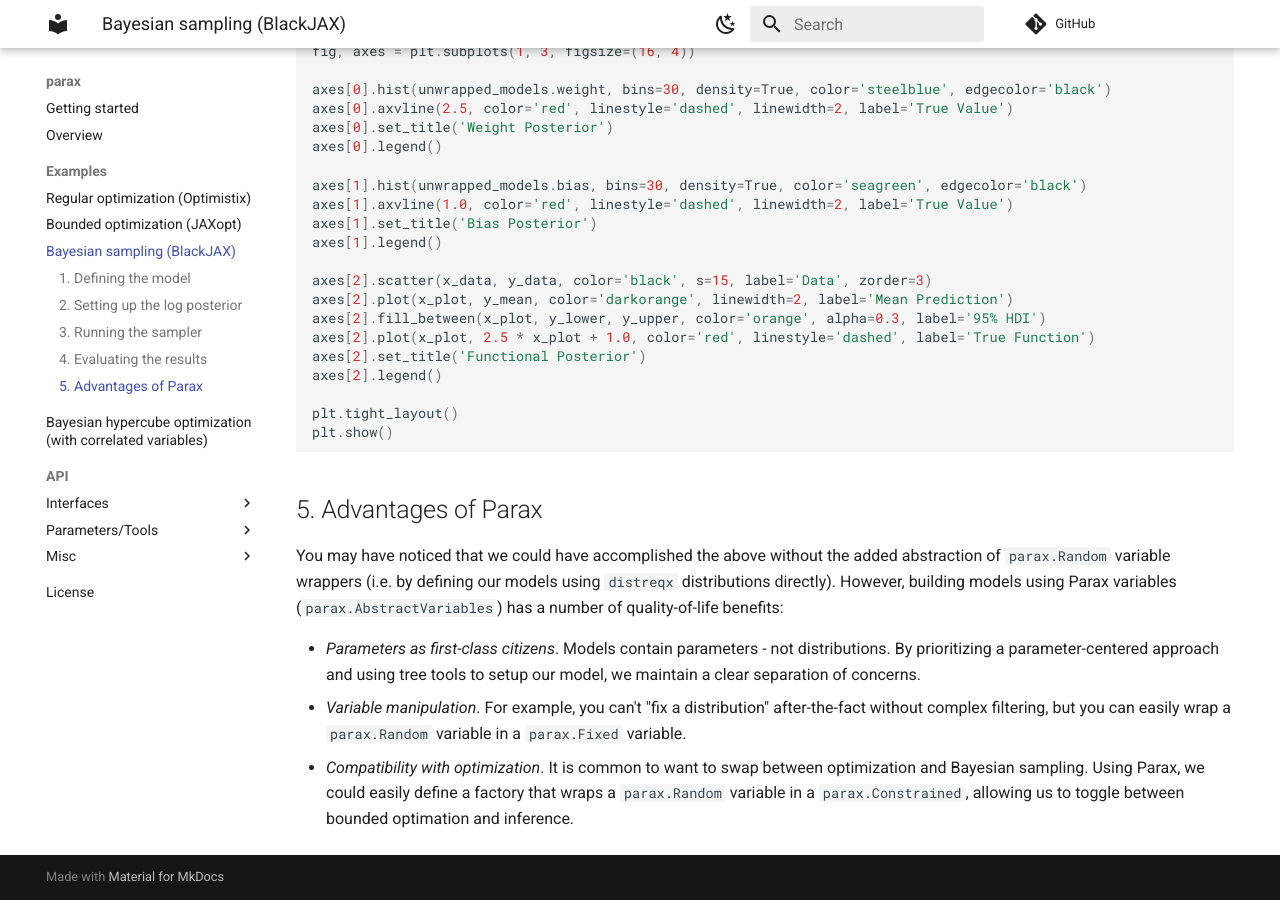
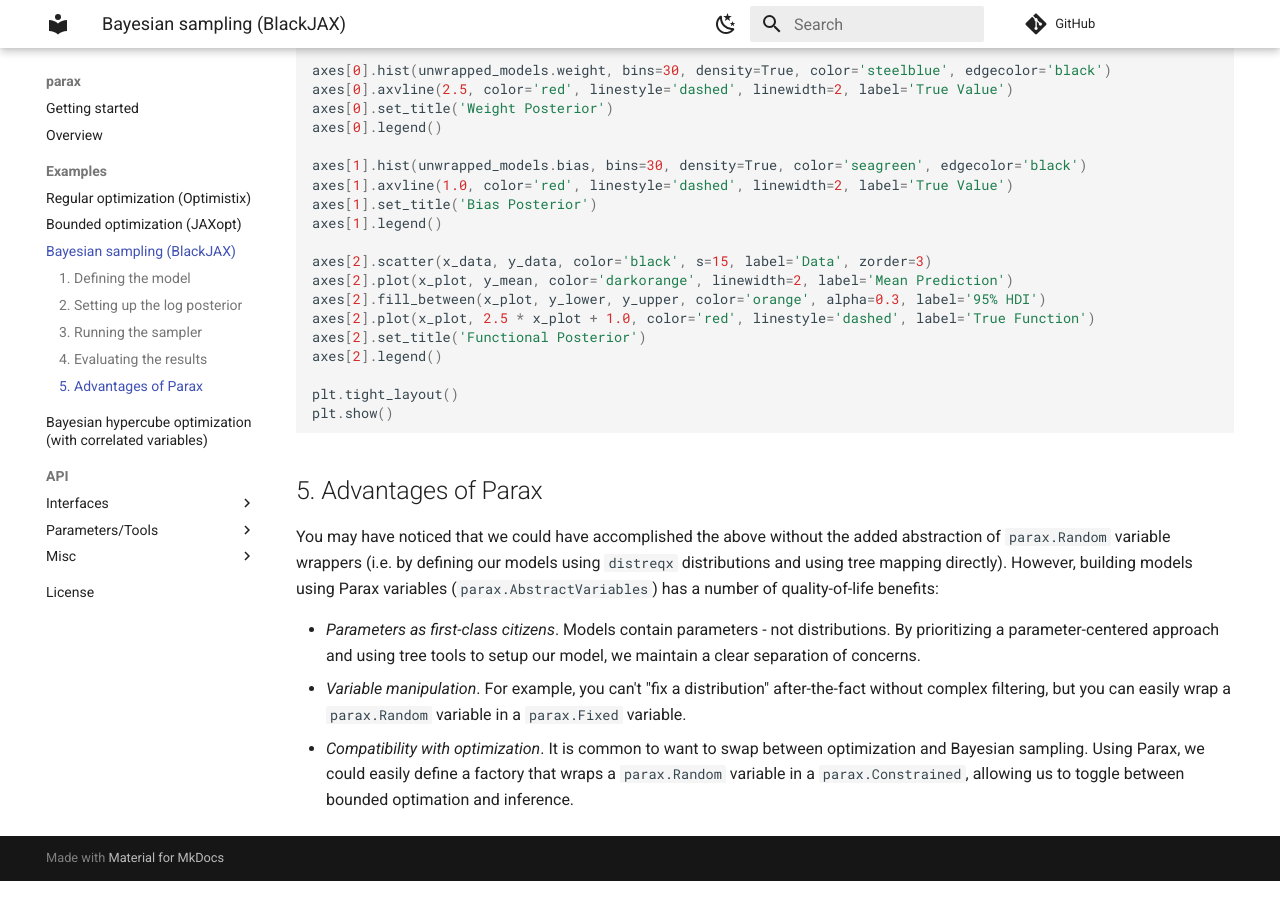
Before and after one commit to gvcallen/parax, an MkDocs documentation site: the page built from docs/examples/bayesian_sampling_blackjax.md, in a window 1280 px wide and 900 px high, scrolled down 2692 px. Built offline with MkDocs 1.6.1 and Material for MkDocs 9.7.7, drawn with Linux system fonts in a browser that asks for light colours; comment, search, counter and statistics services are not loaded; some of the changed text lies outside the part shown.

Commit message:
Fix docs

```diff
--- a/docs/examples/bayesian_sampling_blackjax.md
+++ b/docs/examples/bayesian_sampling_blackjax.md
@@ -145,7 +144,7 @@ plt.show()
 
 ## 5. Advantages of Parax
 
-You may have noticed that we could have accomplished the above without the added abstraction of `parax.Random` variable wrappers (i.e. by defining our models using `distreqx` distributions directly). However, building models using Parax variables (`parax.AbstractVariables`) has a number of quality-of-life benefits:
+You may have noticed that we could have accomplished the above without the added abstraction of `parax.Random` variable wrappers (i.e. by defining our models using `distreqx` distributions and using tree mapping directly). However, building models using Parax variables (`parax.AbstractVariables`) has a number of quality-of-life benefits:
 
 - *Parameters as first-class citizens*. Models contain parameters - not distributions. By prioritizing a parameter-centered approach and using tree tools to setup our model, we maintain a clear separation of concerns.
 - *Variable manipulation*. For example, you can't "fix a distribution" after-the-fact without complex filtering, but you can easily wrap a `parax.Random` variable in a `parax.Fixed` variable.
```
Also changed, not shown: other parts of docs/examples/bayesian_sampling_blackjax.md (+0 -1 lines).
